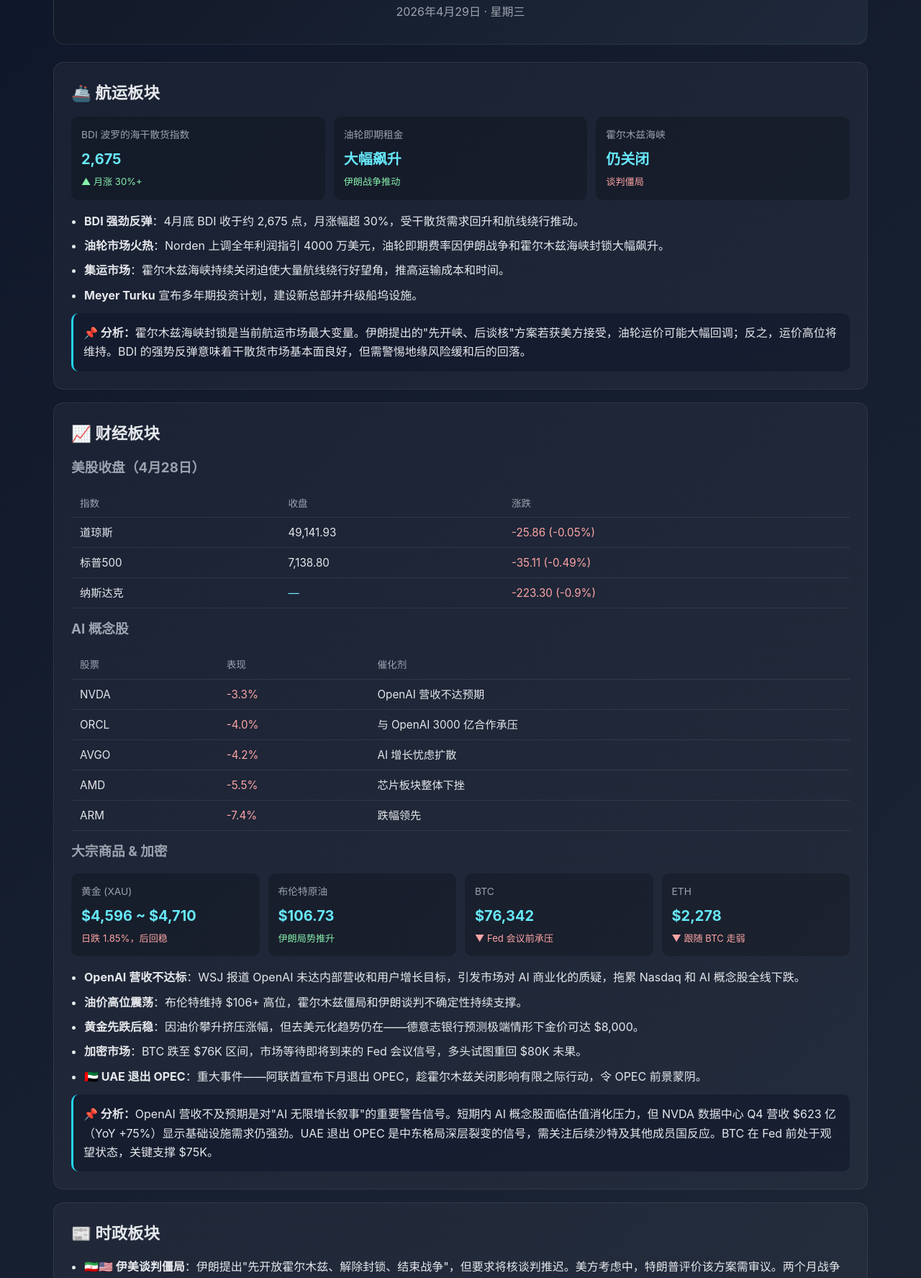
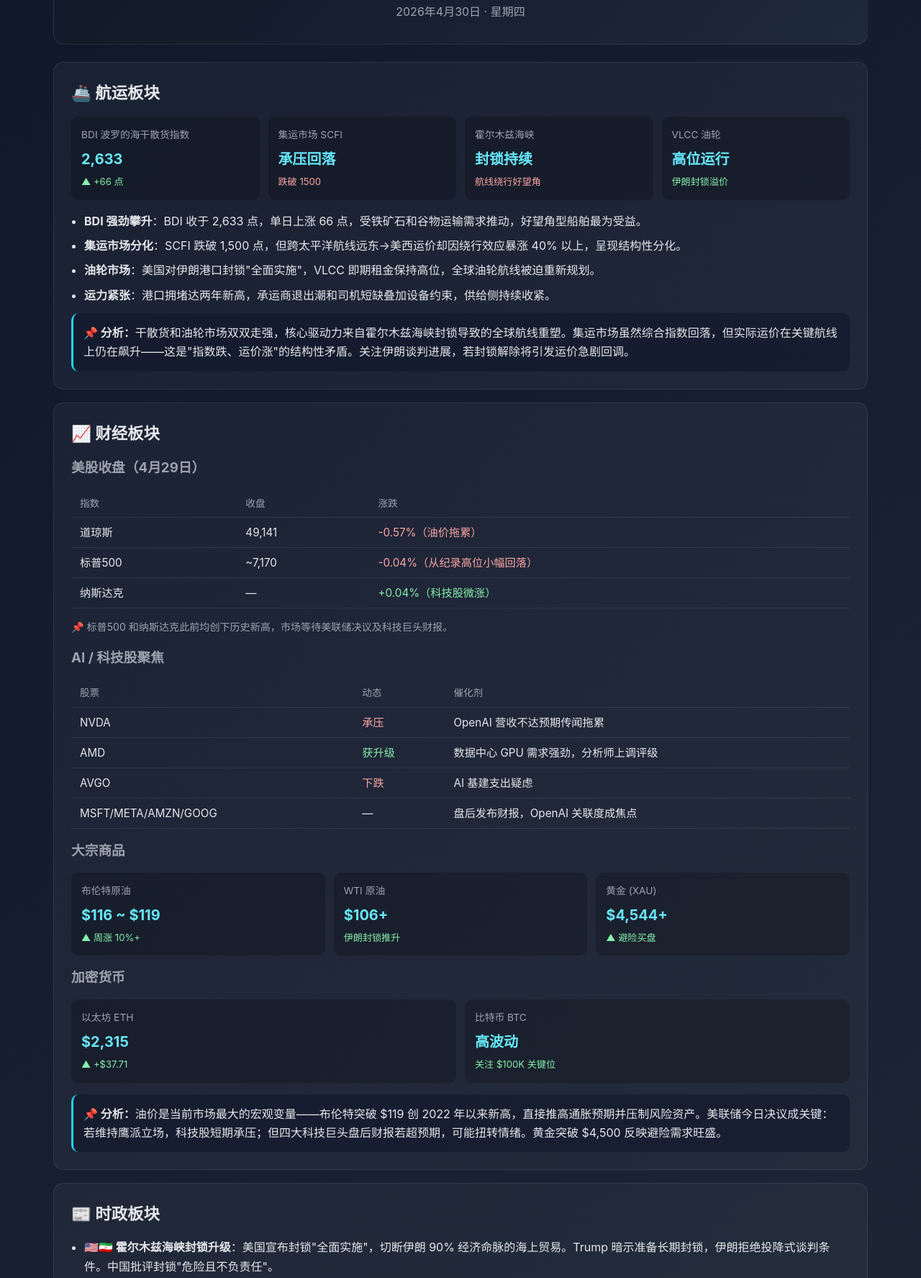
Before and after one commit to mast0506/daily-report, a plain HTML site: page index.html in a window 1280 px wide. Shown: the part 115-1890 px from the top of the page at 72% size. Drawn offline with Linux system fonts and the light colour scheme.

Commit message:
Update briefing for 2026-04-30

```diff
--- a/index.html
+++ b/index.html
@@ -3,7 +3,7 @@
 <head>
   <meta charset="UTF-8" />
   <meta name="viewport" content="width=device-width, initial-scale=1.0" />
-  <title>每日深度简报 | 2026年4月29日</title>
+  <title>每日深度简报 | 2026年4月30日</title>
   <style>
     *{margin:0;padding:0;box-sizing:border-box}
     body{font-family:-apple-system,BlinkMacSystemFont,"Segoe UI",Roboto,"PingFang SC","Hiragino Sans GB",Arial,sans-serif;background:linear-gradient(135deg,#0f172a,#1f2937);color:#e5e7eb;line-height:1.65}
@@ -35,7 +35,7 @@
 
 <header>
   <h1>📊 每日深度简报</h1>
-  <p class="date">2026年4月29日 · 星期三</p>
+  <p class="date">2026年4月30日 · 星期四</p>
 </header>
 
 <!-- ════════ 航运板块 ════════ -->
@@ -44,30 +44,35 @@
   <div class="grid">
     <div class="card">
       <div class="label">BDI 波罗的海干散货指数</div>
-      <div class="val">2,675</div>
-      <div class="chg">▲ 月涨 30%+</div>
+      <div class="val">2,633</div>
+      <div class="chg">▲ +66 点</div>
     </div>
     <div class="card">
-      <div class="label">油轮即期租金</div>
-      <div class="val">大幅飙升</div>
-      <div class="chg">伊朗战争推动</div>
+      <div class="label">集运市场 SCFI</div>
+      <div class="val">承压回落</div>
+      <div class="chg down">跌破 1500</div>
     </div>
     <div class="card">
       <div class="label">霍尔木兹海峡</div>
-      <div class="val">仍关闭</div>
-      <div class="chg down">谈判僵局</div>
+      <div class="val">封锁持续</div>
+      <div class="chg down">航线绕行好望角</div>
+    </div>
+    <div class="card">
+      <div class="label">VLCC 油轮</div>
+      <div class="val">高位运行</div>
+      <div class="chg">伊朗封锁溢价</div>
     </div>
   </div>
 
   <ul>
-    <li><strong>BDI 强劲反弹</strong>：4月底 BDI 收于约 2,675 点，月涨幅超 30%，受干散货需求回升和航线绕行推动。</li>
-    <li><strong>油轮市场火热</strong>：Norden 上调全年利润指引 4000 万美元，油轮即期费率因伊朗战争和霍尔木兹海峡封锁大幅飙升。</li>
-    <li><strong>集运市场</strong>：霍尔木兹海峡持续关闭迫使大量航线绕行好望角，推高运输成本和时间。</li>
-    <li><strong>Meyer Turku</strong> 宣布多年期投资计划，建设新总部并升级船坞设施。</li>
+    <li><strong>BDI 强劲攀升</strong>：BDI 收于 2,633 点，单日上涨 66 点，受铁矿石和谷物运输需求推动，好望角型船舶最为受益。</li>
+    <li><strong>集运市场分化</strong>：SCFI 跌破 1,500 点，但跨太平洋航线远东→美西运价却因绕行效应暴涨 40% 以上，呈现结构性分化。</li>
+    <li><strong>油轮市场</strong>：美国对伊朗港口封锁"全面实施"，VLCC 即期租金保持高位，全球油轮航线被迫重新规划。</li>
+    <li><strong>运力紧张</strong>：港口拥堵达两年新高，承运商退出潮和司机短缺叠加设备约束，供给侧持续收紧。</li>
   </ul>
 
   <div class="analysis">
-    <strong>📌 分析：</strong>霍尔木兹海峡封锁是当前航运市场最大变量。伊朗提出的"先开峡、后谈核"方案若获美方接受，油轮运价可能大幅回调；反之，运价高位将维持。BDI 的强势反弹意味着干散货市场基本面良好，但需警惕地缘风险缓和后的回落。
+    <strong>📌 分析：</strong>干散货和油轮市场双双走强，核心驱动力来自霍尔木兹海峡封锁导致的全球航线重塑。集运市场虽然综合指数回落，但实际运价在关键航线上仍在飙升——这是"指数跌、运价涨"的结构性矛盾。关注伊朗谈判进展，若封锁解除将引发运价急剧回调。
   </div>
 </div>
 
@@ -75,58 +80,59 @@
 <div class="section">
   <h2>📈 财经板块</h2>
 
-  <h3 style="margin:12px 0 8px;color:#9ca3af">美股收盘（4月28日）</h3>
+  <h3 style="margin:12px 0 8px;color:#9ca3af">美股收盘（4月29日）</h3>
   <table>
     <tr><th>指数</th><th>收盘</th><th>涨跌</th></tr>
-    <tr><td>道琼斯</td><td>49,141.93</td><td class="dn">-25.86 (-0.05%)</td></tr>
-    <tr><td>标普500</td><td>7,138.80</td><td class="dn">-35.11 (-0.49%)</td></tr>
-    <tr><td>纳斯达克</td><td style="color:#67e8f9">—</td><td class="dn">-223.30 (-0.9%)</td></tr>
+    <tr><td>道琼斯</td><td>49,141</td><td class="dn">-0.57%（油价拖累）</td></tr>
+    <tr><td>标普500</td><td>~7,170</td><td class="dn">-0.04%（从纪录高位小幅回落）</td></tr>
+    <tr><td>纳斯达克</td><td>—</td><td class="up">+0.04%（科技股微涨）</td></tr>
+  </table>
+  <p style="margin-top:6px;color:#9ca3af;font-size:.88rem">📌 标普500 和纳斯达克此前均创下历史新高，市场等待美联储决议及科技巨头财报。</p>
+
+  <h3 style="margin:16px 0 8px;color:#9ca3af">AI / 科技股聚焦</h3>
+  <table>
+    <tr><th>股票</th><th>动态</th><th>催化剂</th></tr>
+    <tr><td>NVDA</td><td class="dn">承压</td><td>OpenAI 营收不达预期传闻拖累</td></tr>
+    <tr><td>AMD</td><td class="up">获升级</td><td>数据中心 GPU 需求强劲，分析师上调评级</td></tr>
+    <tr><td>AVGO</td><td class="dn">下跌</td><td>AI 基建支出疑虑</td></tr>
+    <tr><td>MSFT/META/AMZN/GOOG</td><td>—</td><td>盘后发布财报，OpenAI 关联度成焦点</td></tr>
   </table>
 
-  <h3 style="margin:12px 0 8px;color:#9ca3af">AI 概念股</h3>
-  <table>
-    <tr><th>股票</th><th>表现</th><th>催化剂</th></tr>
-    <tr><td>NVDA</td><td class="dn">-3.3%</td><td>OpenAI 营收不达预期</td></tr>
-    <tr><td>ORCL</td><td class="dn">-4.0%</td><td>与 OpenAI 3000 亿合作承压</td></tr>
-    <tr><td>AVGO</td><td class="dn">-4.2%</td><td>AI 增长忧虑扩散</td></tr>
-    <tr><td>AMD</td><td class="dn">-5.5%</td><td>芯片板块整体下挫</td></tr>
-    <tr><td>ARM</td><td class="dn">-7.4%</td><td>跌幅领先</td></tr>
-  </table>
-
-  <h3 style="margin:12px 0 8px;color:#9ca3af">大宗商品 & 加密</h3>
+  <h3 style="margin:16px 0 8px;color:#9ca3af">大宗商品</h3>
   <div class="grid">
     <div class="card">
-      <div class="label">黄金 (XAU)</div>
-      <div class="val">$4,596 ~ $4,710</div>
-      <div class="chg down">日跌 1.85%，后回稳</div>
+      <div class="label">布伦特原油</div>
+      <div class="val">$116 ~ $119</div>
+      <div class="chg">▲ 周涨 10%+</div>
     </div>
     <div class="card">
-      <div class="label">布伦特原油</div>
-      <div class="val">$106.73</div>
-      <div class="chg">伊朗局势推升</div>
+      <div class="label">WTI 原油</div>
+      <div class="val">$106+</div>
+      <div class="chg">伊朗封锁推升</div>
     </div>
     <div class="card">
-      <div class="label">BTC</div>
-      <div class="val">$76,342</div>
-      <div class="chg down">▼ Fed 会议前承压</div>
-    </div>
-    <div class="card">
-      <div class="label">ETH</div>
-      <div class="val">$2,278</div>
-      <div class="chg down">▼ 跟随 BTC 走弱</div>
+      <div class="label">黄金 (XAU)</div>
+      <div class="val">$4,544+</div>
+      <div class="chg">▲ 避险买盘</div>
     </div>
   </div>
 
-  <ul>
-    <li><strong>OpenAI 营收不达标</strong>：WSJ 报道 OpenAI 未达内部营收和用户增长目标，引发市场对 AI 商业化的质疑，拖累 Nasdaq 和 AI 概念股全线下跌。</li>
-    <li><strong>油价高位震荡</strong>：布伦特维持 $106+ 高位，霍尔木兹僵局和伊朗谈判不确定性持续支撑。</li>
-    <li><strong>黄金先跌后稳</strong>：因油价攀升挤压涨幅，但去美元化趋势仍在——德意志银行预测极端情形下金价可达 $8,000。</li>
-    <li><strong>加密市场</strong>：BTC 跌至 $76K 区间，市场等待即将到来的 Fed 会议信号，多头试图重回 $80K 未果。</li>
-    <li><strong>🇦🇪 UAE 退出 OPEC</strong>：重大事件——阿联酋宣布下月退出 OPEC，趁霍尔木兹关闭影响有限之际行动，令 OPEC 前景蒙阴。</li>
-  </ul>
+  <h3 style="margin:16px 0 8px;color:#9ca3af">加密货币</h3>
+  <div class="grid">
+    <div class="card">
+      <div class="label">以太坊 ETH</div>
+      <div class="val">$2,315</div>
+      <div class="chg">▲ +$37.71</div>
+    </div>
+    <div class="card">
+      <div class="label">比特币 BTC</div>
+      <div class="val">高波动</div>
+      <div class="chg">关注 $100K 关键位</div>
+    </div>
+  </div>
 
   <div class="analysis">
-    <strong>📌 分析：</strong>OpenAI 营收不及预期是对"AI 无限增长叙事"的重要警告信号。短期内 AI 概念股面临估值消化压力，但 NVDA 数据中心 Q4 营收 $623 亿（YoY +75%）显示基础设施需求仍强劲。UAE 退出 OPEC 是中东格局深层裂变的信号，需关注后续沙特及其他成员国反应。BTC 在 Fed 前处于观望状态，关键支撑 $75K。
+    <strong>📌 分析：</strong>油价是当前市场最大的宏观变量——布伦特突破 $119 创 2022 年以来新高，直接推高通胀预期并压制风险资产。美联储今日决议成关键：若维持鹰派立场，科技股短期承压；但四大科技巨头盘后财报若超预期，可能扭转情绪。黄金突破 $4,500 反映避险需求旺盛。
   </div>
 </div>
 
@@ -134,15 +140,15 @@
 <div class="section">
   <h2>📰 时政板块</h2>
   <ul>
-    <li><strong>🇮🇷🇺🇸 伊美谈判僵局</strong>：伊朗提出"先开放霍尔木兹、解除封锁、结束战争"，但要求将核谈判推迟。美方考虑中，特朗普评价该方案需审议。两个月战争已造成数千人死亡，全球能源供应严重中断。</li>
-    <li><strong>🇦🇪 UAE 退出 OPEC</strong>：阿联酋宣布下月退出 OPEC 及 OPEC+，趁霍尔木兹关闭期间对油市影响有限的窗口期行动。此举对 OPEC 凝聚力造成重大打击。</li>
-    <li><strong>🇰🇷 韩国前第一夫人加刑</strong>：首尔上诉法院将金建希刑期从 20 个月增至 4 年，罪名含股票操纵和受贿。</li>
-    <li><strong>🇺🇸 AI 监管角力</strong>：美国司法部介入 xAI 起诉科罗拉多州 AI 法案的诉讼，特朗普政府推动联邦统一 AI 监管、打压州级"繁琐"法规。RAISE 法案已于 3 月 19 日生效。</li>
-    <li><strong>🇪🇺 欧洲</strong>：各国在加速绿色转型与应对中国清洁技术主导地位之间艰难平衡。</li>
+    <li><strong>🇺🇸🇮🇷 霍尔木兹海峡封锁升级</strong>：美国宣布封锁"全面实施"，切断伊朗 90% 经济命脉的海上贸易。Trump 暗示准备长期封锁，伊朗拒绝投降式谈判条件。中国批评封锁"危险且不负责任"。</li>
+    <li><strong>🇪🇺🇨🇳 "欧洲制造"法案博弈</strong>：中国向欧盟各成员国施压，要求放弃"Made in Europe"立法，否则将采取报复措施。北京指责该法案在技术转让规则上搞"双重标准"。</li>
+    <li><strong>🇨🇳 Manus 模式"正式死亡"</strong>：Bloomberg 报道，北京当局要求 Meta 解除对 Manus 的 20 亿美元收购，中国收紧对外资科技并购的管控。</li>
+    <li><strong>🇬🇧🇺🇸 英王查尔斯访美</strong>：与 Epstein 受害者维权活动同日，民主党议员 Ro Khanna 举办幸存者圆桌会议。</li>
+    <li><strong>⚖️ Musk vs OpenAI 庭审</strong>：Musk 第二天出庭作证，指控 OpenAI 从非营利转型营利是"既要又要"，案件可能重塑 AI 行业治理格局。</li>
   </ul>
 
   <div class="analysis">
-    <strong>📌 分析：</strong>伊美谈判是全球市场最核心的地缘变量。伊朗"分轨谈判"策略试图先解决经济制裁痛点，但美方可能坚持打包解决核问题。UAE 退出 OPEC 暗示海湾国家间裂痕加深，后续可能有更多成员国重新审视立场。中东局势的任何突破或恶化都将直接传导至油价、航运和全球通胀预期。
+    <strong>📌 分析：</strong>地缘政治三条主线交织：① 霍尔木兹海峡封锁是能源市场和航运市场的核心风险源；② 中欧贸易摩擦在"Made in Europe"法案上开辟新战场；③ Musk-OpenAI 庭审可能为 AI 行业的营利化转型设定法律先例。三者共同指向一个主题——大国竞争正从贸易延伸到技术治理。
   </div>
 </div>
 
@@ -150,20 +156,21 @@
 <div class="section">
   <h2>🤖 AI / 机器人板块</h2>
   <ul>
-    <li><strong>⚠️ OpenAI 增长放缓</strong>：WSJ 报道 OpenAI 未达内部营收和用户增长目标，高管担忧无法满足 $3,400 亿估值的增长期望。这是 AI 商业化进入"现实检验期"的重要信号。</li>
-    <li><strong>能源"吹瓦特"</strong>：NYT 报道科技巨头的数据中心能源承诺多为"bragawatts"（吹嘘的瓦特数），实际落地可能远低于宣传的 GW 级规模。</li>
-    <li><strong>🇺🇸 AI 监管战</strong>：特朗普通过行政令推动联邦统一 AI 监管框架，DOJ 介入支持 Musk 的 xAI 挑战科罗拉多州 AI 法。RAISE 法案已生效，对"前沿"大模型开发者施加透明度和安全要求。</li>
-    <li><strong>NVDA 长期逻辑未变</strong>：尽管短期被 OpenAI 负面消息拖累 3.3%，分析师指出 NVDA 数据中心 Q4 营收 $623 亿（+75% YoY）覆盖全球超算客户，AI 基础设施需求的广度远超单一客户依赖。</li>
+    <li><strong>OpenAI 进军网络安全</strong>：OpenAI 向政府和企业开放最强模型用于网络防御，与 Anthropic 的"限制访问"策略形成鲜明对比。在华盛顿举办联邦研讨会，提出跨部门网络安全协调"行动计划"。</li>
+    <li><strong>OpenAI 营收预期落空</strong>：报道称 OpenAI 内部增长目标未达预期，消息拖累 AI 基建概念股（NVDA、ORCL、AVGO）集体下跌。</li>
+    <li><strong>OpenAI 登陆 AWS</strong>：模型首次上线亚马逊云，打破此前与微软 Azure 的独家绑定，反映 OpenAI 寻求多元化分发渠道。</li>
+    <li><strong>四大科技巨头今晚财报</strong>：Amazon、Alphabet、Meta、Microsoft 盘后发布季报，OpenAI 合作关系将成各家财报电话会核心话题。</li>
+    <li><strong>Musk vs OpenAI 庭审续</strong>：Musk 第二日出庭，核心争点在于 OpenAI 非营利转营利是否违反创始承诺。判决结果可能影响 AI 行业融资和治理模式。</li>
+    <li><strong>Nutanix CEO：AI 是混合云的结构性顺风</strong>：混合多云架构日益成为主权 AI 部署的核心，Nutanix 预期中高双位数增长。</li>
   </ul>
 
   <div class="analysis">
-    <strong>📌 分析：</strong>OpenAI 营收失速迫使市场重新审视 AI 估值逻辑——从"无限增长"转向"可持续商业模型"。这并非 AI 革命的终结，而是行业从狂热向理性的必经阶段。关注本周科技财报（大厂密集发布），它们将决定 AI 叙事是"短期颠簸"还是"增长拐点"。联邦 vs 州的 AI 监管博弈将长期影响创业环境和合规成本。
+    <strong>📌 分析：</strong>OpenAI 处于本周 AI 叙事的绝对中心——网络安全扩张、营收疑云、AWS 上线、庭审风波四线并行。若今晚科技巨头财报显示 AI 资本开支放缓，市场可能重新定价整个 AI 基建链。AMD 获分析师升级是积极信号，暗示数据中心 GPU 需求仍然强劲，AI 基本面尚未恶化。
   </div>
 </div>
 
 <footer>
-  <p>📊 简报由 AI 自动生成，资讯仅供参考，不构成投资建议</p>
-  <p>🔗 <a href="https://mast0506.github.io/daily-report/" style="color:#22d3ee">mast0506.github.io/daily-report</a></p>
+  <p>📊 简报由 AI 自动生成 · 资讯仅供参考 · <a href="https://mast0506.github.io/daily-report/" style="color:#22d3ee">mast0506.github.io/daily-report</a></p>
 </footer>
 
 </div>
```
